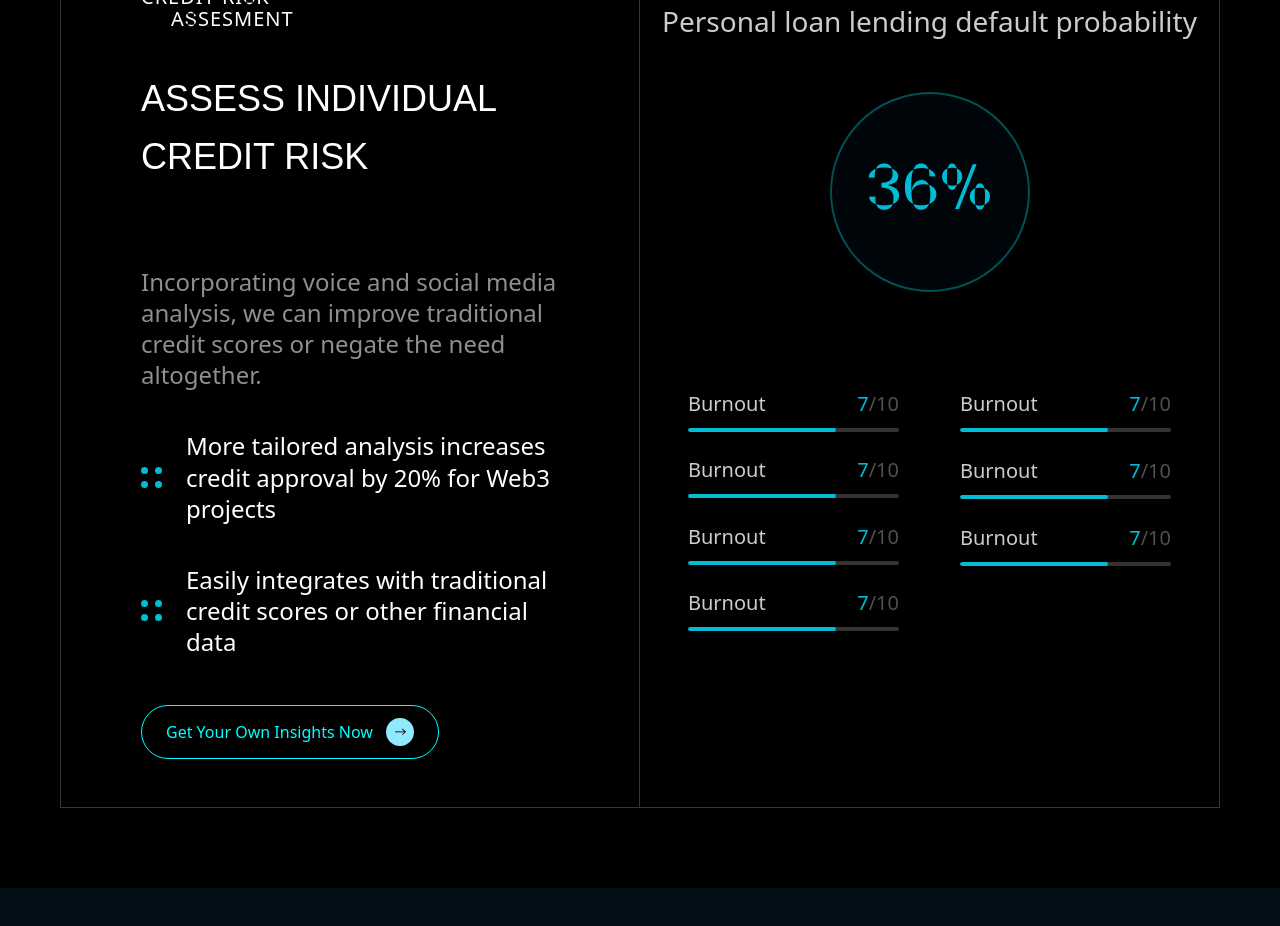
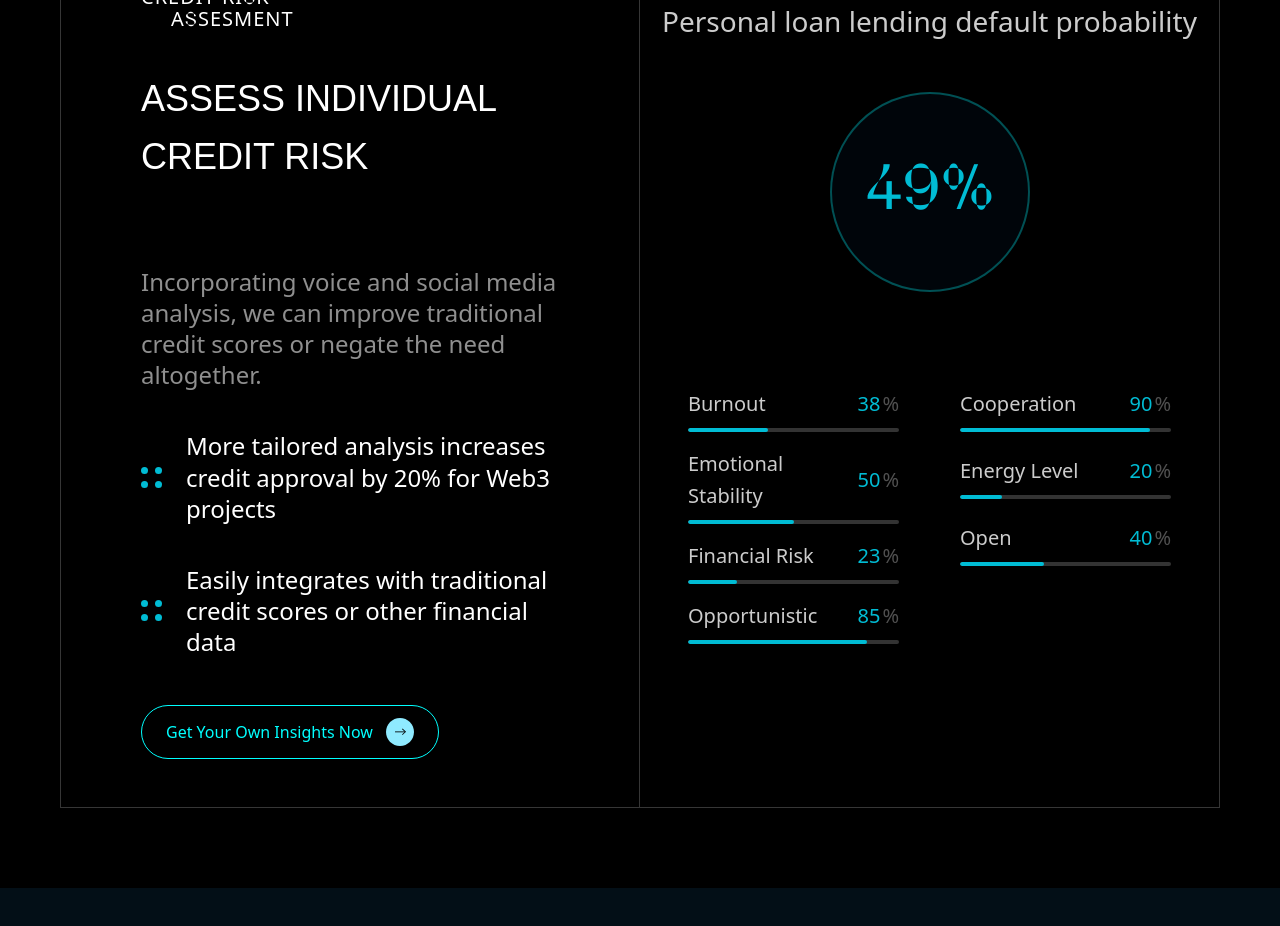
Before and after one commit to CharlieNguyenn/Insight-Genesis, a React (Vite) app: page /solutions/finance in a window 1280 px wide. Shown: the part 2200-3126 px from the top of the page. Built offline with nearby package versions, Linux system fonts and the light colour scheme; a web font is replaced by a local one.

Commit message:
change url /form and update Finance

```diff
--- a/src/components/Footer.jsx
+++ b/src/components/Footer.jsx
@@ -14,7 +14,7 @@ const Footer = () => {
               <img src={logo} alt="Insight Genesis" />
             </Link>
 
-            <Link to="/form" className="cta-button">
+            <Link to="/insights-form" className="cta-button">
               <span>Get Your Own Insights Now</span>
               <img src={narrowRightIcon} alt="arrow" className="cta-icon" />
             </Link>
--- a/src/components/Navigation.jsx
+++ b/src/components/Navigation.jsx
@@ -72,7 +72,7 @@ const Navigation = () => {
         </Link>
 
         <div className="header-actions">
-          {/* <Link to="/form" className="get-in-touch">
+          {/* <Link to="/insights-form" className="get-in-touch">
             Get in touch
             <img src={narrowRightIcon} alt="arrow" className="touch-icon" />
           </Link> */}
--- a/src/pages/solutions/Education.jsx
+++ b/src/pages/solutions/Education.jsx
@@ -59,7 +59,7 @@ const Education = () => {
               </div>
 
               <div className="cta-section">
-                <Link to="/form" className="cta-button">
+                <Link to="/insights-form" className="cta-button">
                 <span>Get Your Own Insights Now</span>
                 <img src={narrowRightIcon} alt="arrow" className="cta-icon" />
                 </Link>
@@ -113,7 +113,7 @@ const Education = () => {
               </div>
 
               <div className="cta-section">
-              <Link to="/form" className="cta-button">
+              <Link to="/insights-form" className="cta-button">
               <span>Get Your Own Insights Now</span>
               <img src={narrowRightIcon} alt="arrow" className="cta-icon" />
               </Link>
--- a/src/pages/solutions/Finance.jsx
+++ b/src/pages/solutions/Finance.jsx
@@ -6,6 +6,18 @@ import bgFinance from "../../assets/bg-finance.png";
 import Footer from '../../components/Footer';
 
 const Finance = () => {
+  const metricsCol1 = [
+    { label: 'Burnout', value: 38 },
+    { label: 'Emotional Stability', value: 50 },
+    { label: 'Financial Risk', value: 23 },
+    { label: 'Opportunistic', value: 85 },
+  ];
+  const metricsCol2 = [
+    { label: 'Cooperation', value: 90 },
+    { label: 'Energy Level', value: 20 },
+    { label: 'Open', value: 40 },
+  ];
+
   return (
     <div className="finance-wrapper">
       {/* Video Background và Overlay ở cấp cao nhất */}
@@ -195,7 +207,7 @@ const Finance = () => {
                   </div>
                 </div>
 
-                <Link to="/form" className="cta-button">
+                <Link to="/insights-form" className="cta-button">
               <span>Get Your Own Insights Now</span>
               <img src={narrowRightIcon} alt="arrow" className="cta-icon" />
               </Link>
@@ -209,90 +221,39 @@ const Finance = () => {
 
                   <div className="circular-progress">
                     <div className="progress-circle">
-                      <div className="main-percentage">36%</div>
+                      <div className="main-percentage">49%</div>
                     </div>
                   </div>
 
-                  {/* <div className="risk-bars">
-                    <div className="risk-bar">
-                      <span className="bar-label">Burnout</span>
-                      <div className="bar-container">
-                        <div className="bar-fill" style={{width: '70%'}}></div>
-                      </div>
-                      <span className="bar-value">7/10</span>
-                    </div>
-
-                    <div className="risk-bar">
-                      <span className="bar-label">Burnout</span>
-                      <div className="bar-container">
-                        <div className="bar-fill" style={{width: '70%'}}></div>
-                      </div>
-                      <span className="bar-value">7/10</span>
-                    </div>
-
-                    <div className="risk-bar">
-                      <span className="bar-label">Burnout</span>
-                      <div className="bar-container">
-                        <div className="bar-fill" style={{width: '70%'}}></div>
-                      </div>
-                      <span className="bar-value">7/10</span>
-                    </div>
-
-                    <div className="risk-bar">
-                      <span className="bar-label">Burnout</span>
-                      <div className="bar-container">
-                        <div className="bar-fill" style={{width: '70%'}}></div>
-                      </div>
-                      <span className="bar-value">7/10</span>
-                    </div>
-
-                    <div className="risk-bar">
-                      <span className="bar-label">Burnout</span>
-                      <div className="bar-container">
-                        <div className="bar-fill" style={{width: '70%'}}></div>
-                      </div>
-                      <span className="bar-value">7/10</span>
-                    </div>
-
-                    <div className="risk-bar">
-                      <span className="bar-label">Burnout</span>
-                      <div className="bar-container">
-                        <div className="bar-fill" style={{width: '70%'}}></div>
-                      </div>
-                      <span className="bar-value">7/10</span>
-                    </div>
-
-                    <div className="risk-bar">
-                      <span className="bar-label">Burnout</span>
-                      <div className="bar-container">
-                        <div className="bar-fill" style={{width: '70%'}}></div>
-                      </div>
-                      <span className="bar-value">7/10</span>
-                    </div>
-                  </div> */}
                   <div className='metrics'>
                     <div className="burnout-metrics">
-                      {Array(4).fill(null).map((_, index) => (
-                        <div key={index} className="metric-row">
+                      {metricsCol1.map((item, idx) => (
+                        <div className="metric-row" key={item.label}>
                           <div className="metric-info">
-                            <span className="metric-label">Burnout</span>
-                            <span className="metric-score">7<span>/10</span></span>
+                            <span className="metric-label">{item.label}</span>
+                            <span className="metric-score">
+                              {item.value}
+                              <span className="metric-percent">%</span>
+                            </span>
                           </div>
                           <div className="metric-bar">
-                            <div className="bar-fill" style={{width: '70%'}}></div>
+                            <div className="bar-fill" style={{width: `${item.value}%`}}></div>
                           </div>
                         </div>
                       ))}
                     </div>
                     <div className="burnout-metrics-2">
-                      {Array(3).fill(null).map((_, index) => (
-                        <div key={index} className="metric-row">
+                      {metricsCol2.map((item, idx) => (
+                        <div className="metric-row" key={item.label}>
                           <div className="metric-info">
-                            <span className="metric-label">Burnout</span>
-                            <span className="metric-score">7<span>/10</span></span>
+                            <span className="metric-label">{item.label}</span>
+                            <span className="metric-score">
+                              {item.value}
+                              <span className="metric-percent">%</span>
+                            </span>
                           </div>
                           <div className="metric-bar">
-                            <div className="bar-fill" style={{width: '70%'}}></div>
+                            <div className="bar-fill" style={{width: `${item.value}%`}}></div>
                           </div>
                         </div>
                       ))}
--- a/src/pages/solutions/HealthWellness.jsx
+++ b/src/pages/solutions/HealthWellness.jsx
@@ -292,7 +292,7 @@ const HealthWellness = () => {
               </div>
 
               <div className="cta-section">
-              <Link to="/form" className="cta-button">
+              <Link to="/insights-form" className="cta-button">
               <span>Get Your Own Insights Now</span>
               <img src={narrowRightIcon} alt="arrow" className="cta-icon" />
               </Link>
@@ -355,7 +355,7 @@ const HealthWellness = () => {
               </p>
 
               <div className="cta-section">
-                <Link to="/form" className="cta-button">
+                <Link to="/insights-form" className="cta-button">
                   <span>Get Your Own Insights Now</span>
                   <img src={narrowRightIcon} alt="arrow" className="cta-icon" />
                 </Link>
--- a/src/pages/solutions/HumanResource.jsx
+++ b/src/pages/solutions/HumanResource.jsx
@@ -218,7 +218,7 @@ const HumanResource = () => {
               </div>
 
               <div className="cta-section">
-                <a href="/form" className="cta-button">
+                <a href="/insights-form" className="cta-button">
                   Get Your Own Insights Now
                   <span className="arrow-icon">→</span>
                 </a>
--- a/src/pages/solutions/css/Finance.css
+++ b/src/pages/solutions/css/Finance.css
@@ -799,6 +799,9 @@
   color: #FFFFFF50;
 }
 
+.metric-percent {
+  margin-left: 2px;
+}
 
 .connection-line {
   display: flex;
```
Also changed, not shown: src/components/LoginPopup.jsx (line endings or trailing spaces).
